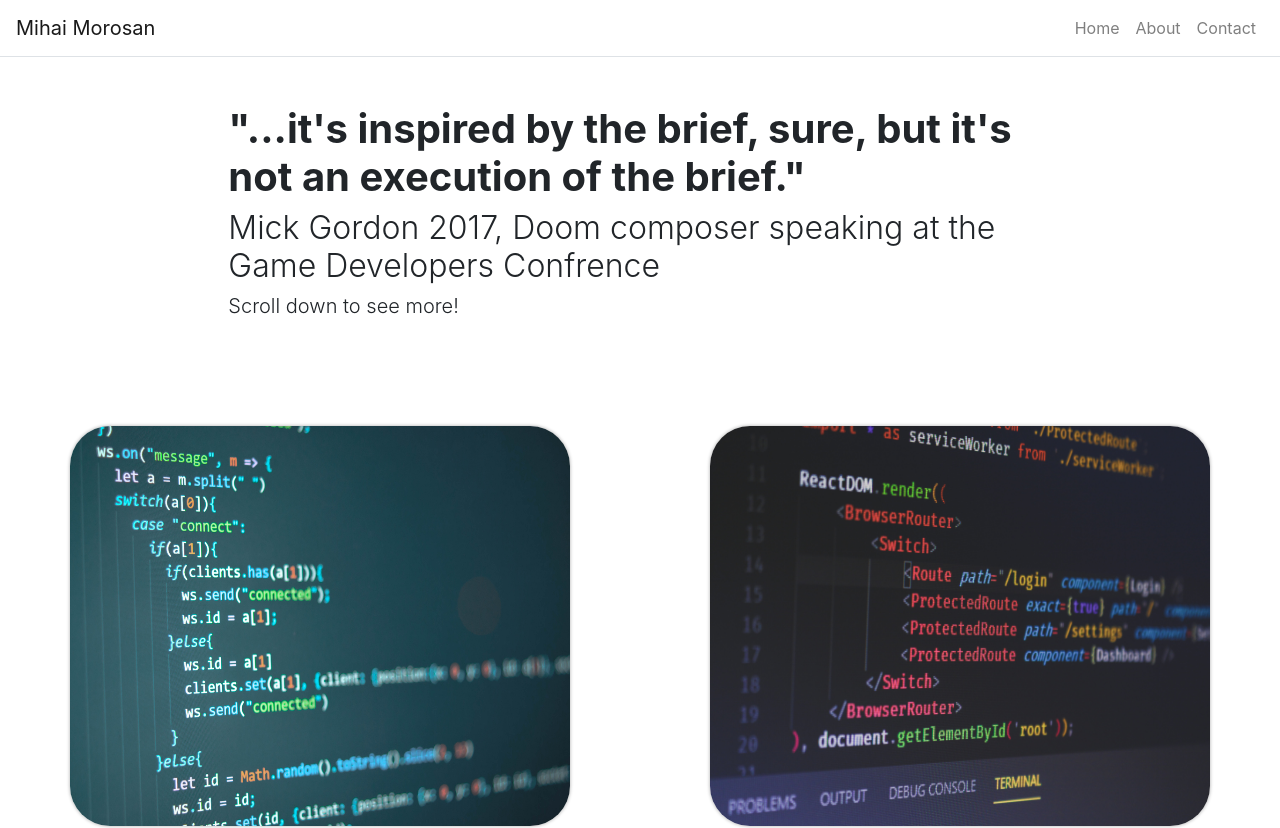
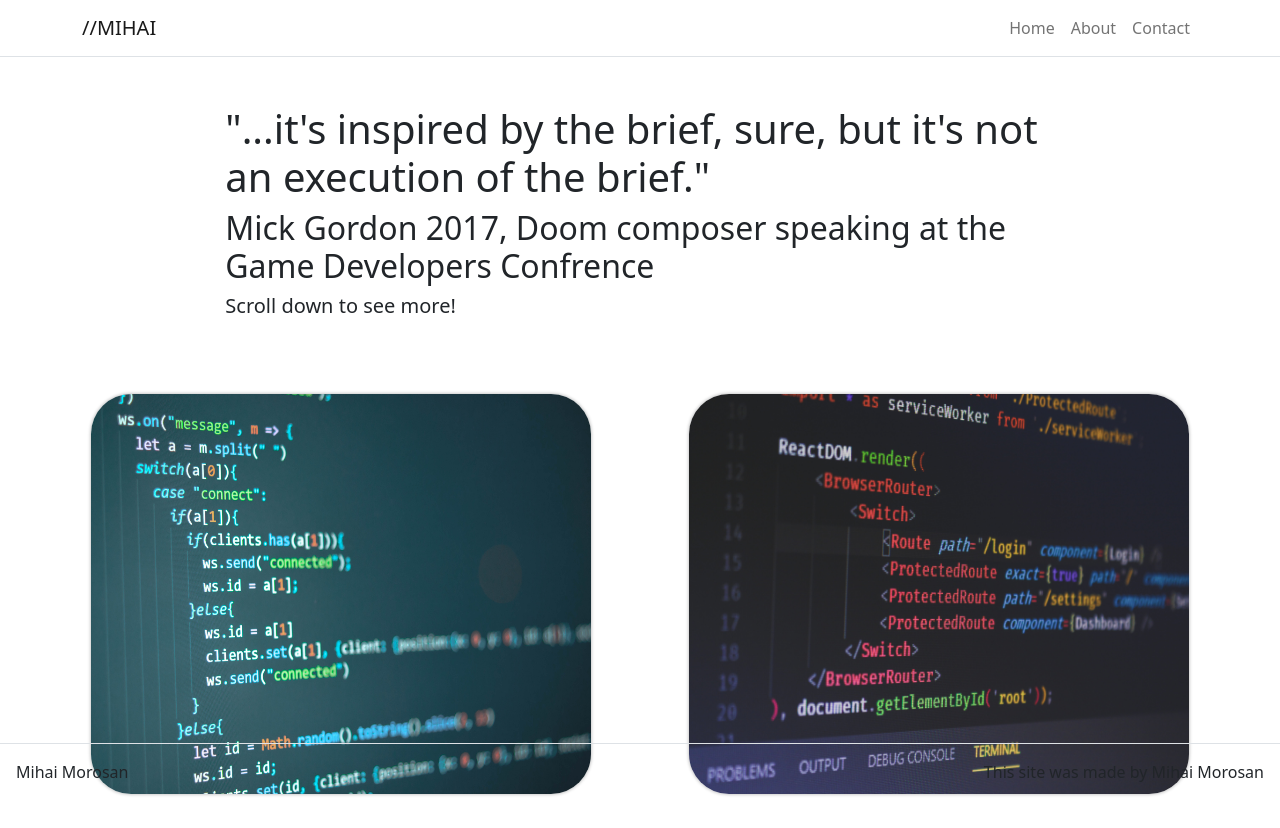
Before and after one commit to mihaimorosan/mihaimorosan-portfolio, a React (Create React App) app: page / in a window 1280 px wide. Shown: the top 828 px of the page. Built offline with nearby package versions, Linux system fonts and the light colour scheme; no server answers.

Commit message:
Updated all packages

```diff
--- a/src/App.js
+++ b/src/App.js
@@ -1,9 +1,9 @@
 import React from 'react';
 import {
   BrowserRouter as Router,
-  Switch,
   Route,
-  Link
+  Link,
+  Routes
 } from "react-router-dom";
 import Container from 'react-bootstrap/Container';
 import Navbar from 'react-bootstrap/Navbar';
@@ -22,7 +22,7 @@ class App extends React.Component {
   constructor(props) {
     super(props);
     this.state = {
-      title: 'Mihai Morosan',
+      logo: '//MIHAI',
       headerLinks: [
         { title: 'Home', path: '/' },
         { title: 'About', path: '/about' },
@@ -48,23 +48,23 @@ class App extends React.Component {
           <Container className="p-0" fluid={true}>
 
             <Navbar className="border-bottom" bg="transparent" expand="lg">
+              <Container>
                 <Navbar.Brand>
-                Mihai Morosan
+                  {this.state.logo}
                 </Navbar.Brand>
-              <Navbar.Toggle className="border-0" aria-controls="navbar-toggle"/>
-              <Navbar.Collapse id="navbar-toggle">
                   <Nav className="ml-auto">
                     <Link className="nav-link" to="/">Home</Link>
                     <Link className="nav-link" to="/about">About</Link>
                     <Link className="nav-link" to="/contact">Contact</Link>
                   </Nav>
-              </Navbar.Collapse>
+              </Container>
             </Navbar>
 
-            <Route path="/" exact render={() => <HomeTemplate title={this.state.home.title} subTitle={this.state.home.subTitle} misc={this.state.home.misc} />} />
-            <Route path="/about" exact render={() => <AboutTemplate title={this.state.about.title}/>} />
-            <Route path="/contact" exact render={() => <ContactTemplate title={this.state.contact.title}/>} />
-
+            <Routes>
+              <Route path="/" exact element={<HomeTemplate title={this.state.home.title} subTitle={this.state.home.subTitle} misc={this.state.home.misc} />} />
+              <Route path="/about" exact element={<AboutTemplate title={this.state.about.title}/>} />
+              <Route path="/contact" exact element={<ContactTemplate title={this.state.contact.title}/>} />
+            </Routes>
             <Footer />
 
           </Container>
--- a/src/components/Card.js
+++ b/src/components/Card.js
@@ -4,8 +4,8 @@ import CardInfo from '../components/CardInfo';
 
 function Card(props) {
     return(
-        <div className="d-inline-block m-card" onClick={(e) => props.click(props.item)}>
-            <img className="m-card-image" src={props.item.imgSrc} alt={props.item.title} />
+        <div className="d-inline-block m-card" onMouseEnter={() => props.hover(props.item)} onMouseLeave={() => props.hover(props.item)}>
+            <img className="m-card-image" src={props.item.imgSrc} alt={props.item.title} title={props.item.title} />
             { props.item.selected && <CardInfo title={props.item.title} subTitle={props.item.subTitle} link={props.item.link}/> }
         </div>
     );
--- a/src/components/Carousel.js
+++ b/src/components/Carousel.js
@@ -4,7 +4,6 @@ import Card from '../components/Card';
 
 import software from '../assets/images/software.jpg';
 import webDev from '../assets/images/webDev.jpg';
-import robotics from "../assets/images/robotics.jpg"
 
 import Container from 'react-bootstrap/Container';
 import Row from 'react-bootstrap/Row';
@@ -30,21 +29,13 @@ class Carousel extends React.Component {
                     imgSrc: webDev,
                     link: '/',
                     selected: false
-                },
-                {
-                    id: 2,
-                    title: "Arduino Projects (Coming Soon!)",
-                    subTitle: 'Projects based off of Robotics',
-                    imgSrc: robotics,
-                    link: '/',
-                    selected: false
-                },
+                }
             ]
         }
     }
 
 
-    handleCardClick = (id, card) => {
+    handleCardClick = (id) => {
         let items = [...this.state.items];
 
         items[id].selected = items[id].selected ? false : true;
@@ -62,9 +53,14 @@ class Carousel extends React.Component {
 
 
     makeItems = (items) => {
-        return items.map(item => {
-            return <Card item={item} click={(e => this.handleCardClick(item.id, e))} key={item.id} />
-        })
+        return(
+            <div className='d-flex flex-row justify-content-evenly'>
+                {
+                    items.map(item => {
+                        return <Card item={item} hover={() => {this.handleCardClick(item.id)}} key={item.id} />
+                    })}
+             </div>
+            )
     }
 
     render() {
--- a/src/components/Footer.js
+++ b/src/components/Footer.js
@@ -6,7 +6,7 @@ import Col from 'react-bootstrap/Col';
 function Footer() {
 
     return(
-        <footer className="mt-5">
+        <footer className="foot">
             <Container fluid={true}>
                 <Row className="border-top justify-content-between p-3">
                     <Col className="p-0" md={3} sm={12}>
--- a/src/components/Hero.js
+++ b/src/components/Hero.js
@@ -1,5 +1,4 @@
 import React from 'react';
-import Jumbotron from 'react-bootstrap/Jumbotron';
 import Container from 'react-bootstrap/Container';
 import Row from 'react-bootstrap/Row';
 import Col from 'react-bootstrap/Col'
@@ -7,7 +6,6 @@ import Col from 'react-bootstrap/Col'
 function Hero(props) {
 
     return(
-        <Jumbotron className="bg-transparent jumbotron-fluid p-0">
         <Container fluid={true}>
             <Row className="justify-content-center py-5">
                 <Col md={8} sm={12}>
@@ -17,7 +15,6 @@ function Hero(props) {
                 </Col>
             </Row>
         </Container>
-        </Jumbotron>
     );
 
 }
--- a/src/components/MyForm.js
+++ b/src/components/MyForm.js
@@ -5,7 +5,6 @@ import Form from 'react-bootstrap/Form';
 import Button from 'react-bootstrap/Button';
 
 import Content from '../components/Content';
-import config from '../config.json';
 
 class MyForm extends React.Component {
 
@@ -37,7 +36,7 @@ class MyForm extends React.Component {
             disabled: true
         });
 
-        emailjs.sendForm(config.EMAILJS_SERVICE_ID, config.EMAILJS_TEMPLATE_ID, event.target, config.EMAILJS_USER_ID)
+        emailjs.sendForm('mihaimorosan.portfolio', 'my_default_template', event.target, 'aa4uqwtbGK4FjS_IQ')
             .then((result) => {
                 console.log(result.text);
                 this.setState({
--- a/src/index.css
+++ b/src/index.css
@@ -47,3 +47,10 @@ code {
   color:#EE6352;
   padding: 10px 15px;
 }
+
+.foot{
+  position: fixed;
+  left: 0;
+  bottom: 0;
+  width: 100%;
+}
--- a/src/index.js
+++ b/src/index.js
@@ -4,7 +4,7 @@ import './index.css';
 import App from './App';
 import reportWebVitals from './reportWebVitals';
 
-import 'bootstrap/dist/css/bootstrap.css'
+import 'bootstrap/dist/css/bootstrap.min.css'
 ReactDOM.render(
   <React.StrictMode>
     <App />
--- a/src/templates/ContactTemplate.js
+++ b/src/templates/ContactTemplate.js
@@ -8,7 +8,6 @@ function ContactTemplate(props) {
     return(
         <div>
             <Hero title={props.title}/>
-
             <MyForm />
         </div>
     )
```
Also changed, not shown: package.json (+12 -12 lines), 2 other files (tests, documents, lock files or other folders). Lines whose indentation alone changed are shown as unchanged.
